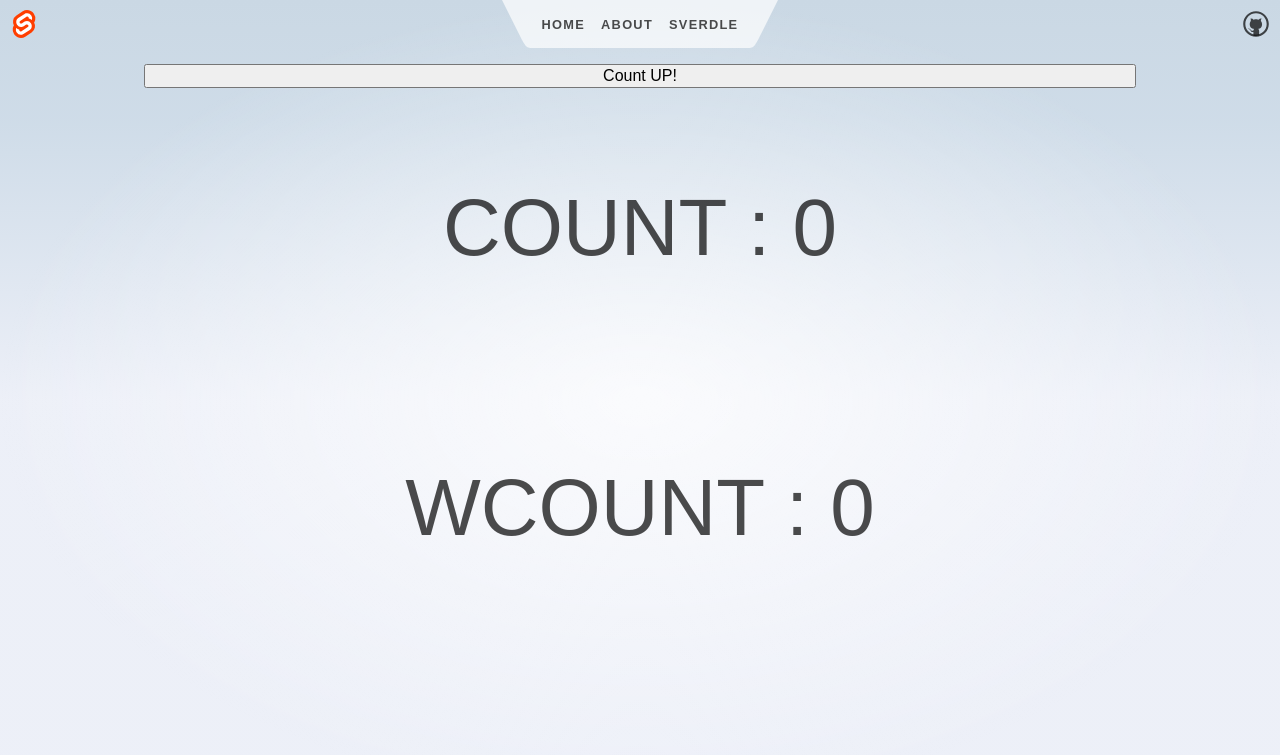
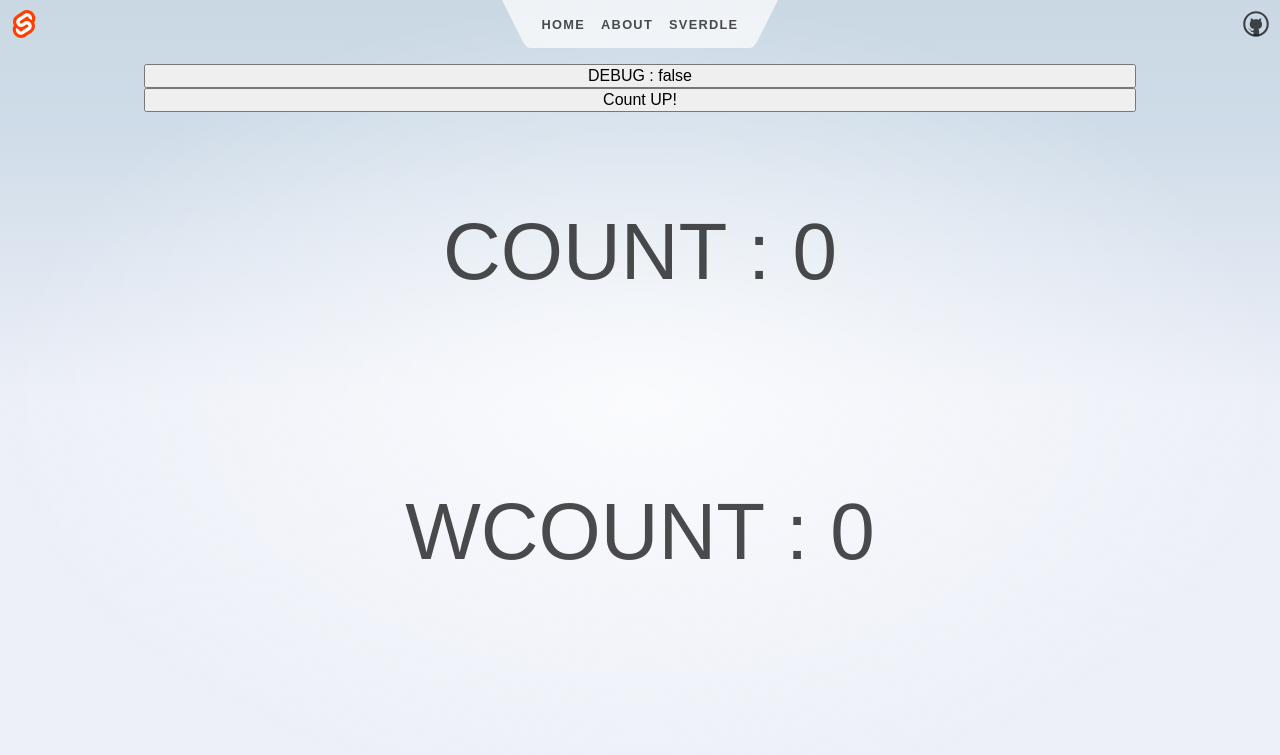
Before and after one commit to Tatsu015/svelte-sample, a SvelteKit app: page /count in a window 1280 px wide. Shown: the top 755 px of the page. Built offline with nearby package versions, Linux system fonts and the light colour scheme.

Commit message:
add statement reactivity

```diff
--- a/src/routes/count/+page.svelte
+++ b/src/routes/count/+page.svelte
@@ -1,16 +1,25 @@
 
 <script>
     let count = 0
-
+    let debug = false
     $: doubleCount = count * 2;
+    $: {
+        if (debug === true){
+            console.log('[DEBUG]', count)
+        }
+    }
 
     let maybeNotChange = count * 2;
 
     function countUp(){
         count++;
     }
+    function toggleDebug(){
+        debug = !debug
+    }
 </script>
 
+<button on:click={toggleDebug}>DEBUG : {debug}</button>
 <button on:click={countUp}>Count UP!</button>
 <p>COUNT : {count}</p>
 <p>WCOUNT : {doubleCount}</p>
```
